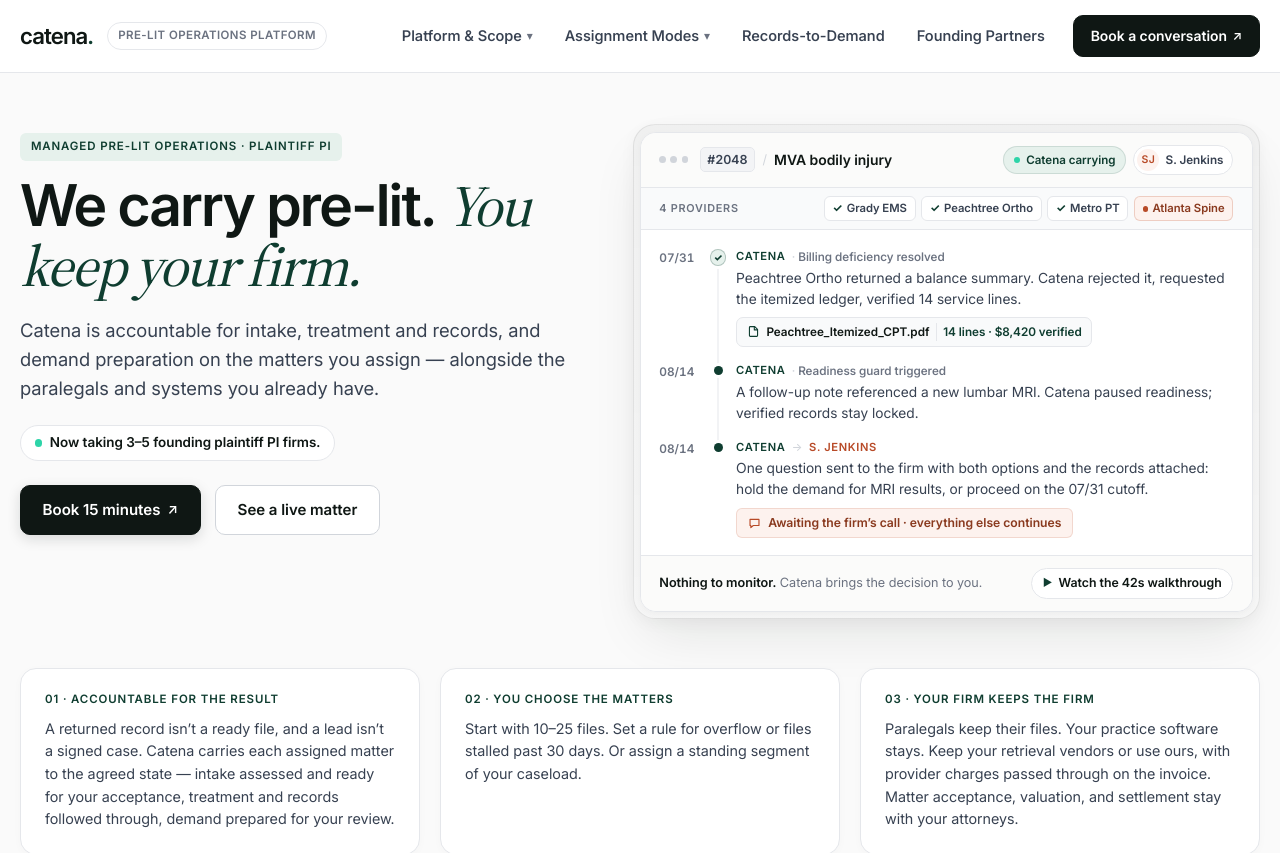
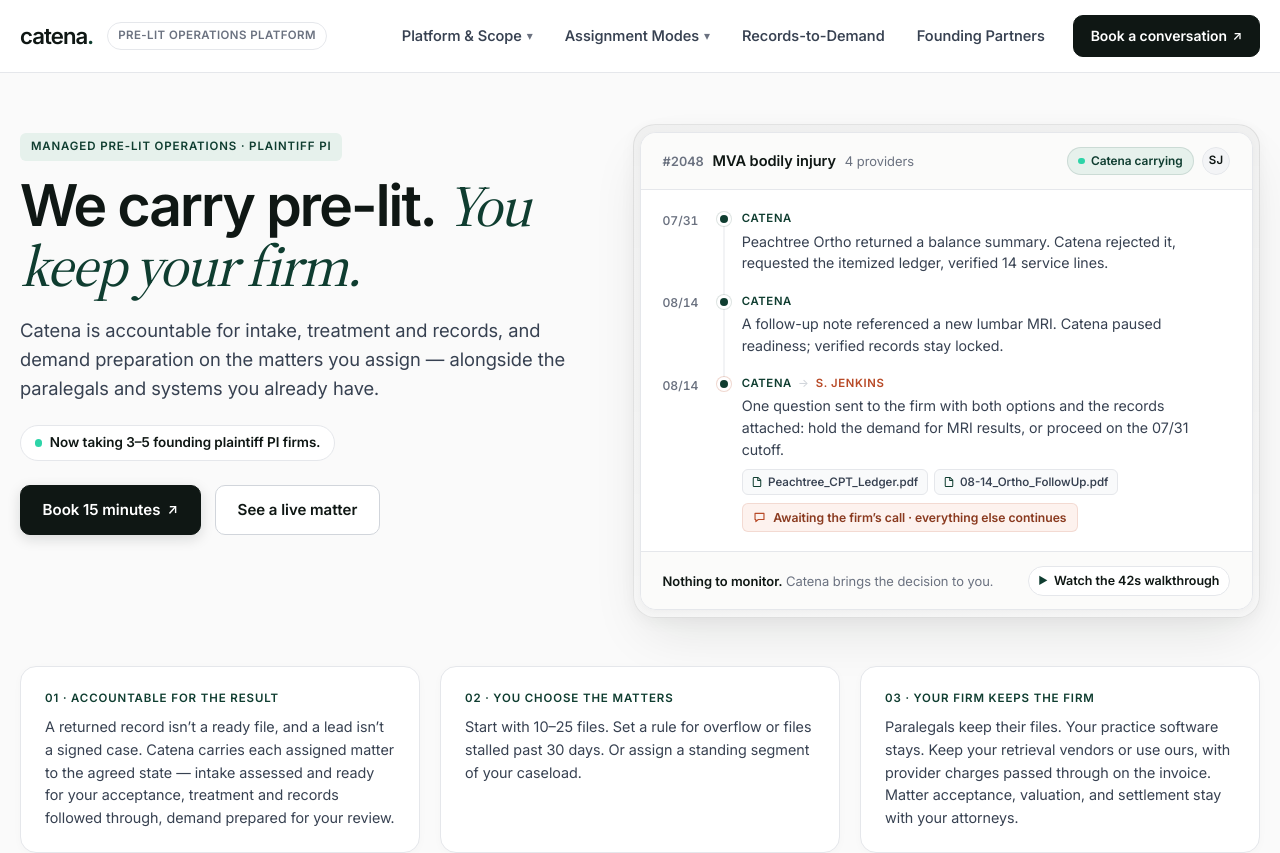
Before and after one commit to PrimeElixir/catena-landing, a Next.js app: page / in a window 1280 px wide. Shown: the top 853 px of the page. Built offline with nearby package versions, Linux system fonts and the light colour scheme.

Commit message:
Refine Hero Matter #2048 card to match exact 3-event scenario with continuous timeline rail and attached record chips

```diff
--- a/src/app/globals.css
+++ b/src/app/globals.css
@@ -879,190 +879,99 @@
   align-items: center;
   justify-content: space-between;
   gap: 0.75rem;
-  padding: 0.78rem 1.15rem;
+  padding: 0.88rem 1.35rem;
   background: var(--surface-subtle);
   border-bottom: 1px solid var(--line);
 }
 
 .matter-story-meta {
   display: flex;
-  align-items: center;
+  align-items: baseline;
   flex-wrap: wrap;
-  gap: 0.45rem;
-}
-
-.matter-window-dots {
-  display: inline-flex;
-  align-items: center;
-  gap: 0.28rem;
-  margin-right: 0.25rem;
-}
-
-.matter-window-dots span {
-  width: 0.42rem;
-  height: 0.42rem;
-  border-radius: 999px;
-  background: var(--line-strong);
+  gap: 0.55rem;
 }
 
 .matter-story-id {
-  font-size: 0.78rem;
-  font-weight: 650;
+  font-size: 0.8rem;
+  font-weight: 600;
   font-variant-numeric: tabular-nums;
-  padding: 0.12rem 0.42rem;
-  border-radius: 5px;
-  background: #f3f4f6;
-  border: 1px solid var(--line);
-  color: var(--ink-secondary);
-}
-
-.matter-story-sep {
-  color: var(--line-strong);
-  font-size: 0.8rem;
+  color: var(--muted);
 }
 
 .matter-story-name {
-  font-size: 0.88rem;
+  font-size: 0.92rem;
   font-weight: 650;
   color: var(--ink);
 }
 
+.matter-story-providers {
+  font-size: 0.82rem;
+  color: var(--muted);
+}
+
 .matter-story-badges {
   display: inline-flex;
   align-items: center;
-  gap: 0.45rem;
+  gap: 0.5rem;
 }
 
 .matter-status-chip {
   display: inline-flex;
   align-items: center;
-  gap: 0.36rem;
-  padding: 0.24rem 0.6rem;
+  gap: 0.38rem;
+  padding: 0.25rem 0.65rem;
   border-radius: 999px;
   background: var(--accent-soft);
   border: 1px solid rgba(15, 61, 48, 0.12);
   color: var(--accent);
-  font-size: 0.73rem;
-  font-weight: 650;
+  font-size: 0.75rem;
+  font-weight: 600;
 }
 
 .matter-status-dot {
-  width: 0.4rem;
-  height: 0.4rem;
+  width: 0.42rem;
+  height: 0.42rem;
   border-radius: 999px;
   background: var(--emerald-bright);
 }
 
-.matter-owner-pill {
-  display: inline-flex;
-  align-items: center;
-  gap: 0.38rem;
-  padding: 0.16rem 0.55rem 0.16rem 0.18rem;
-  border-radius: 999px;
-  background: var(--surface);
-  border: 1px solid var(--line);
-}
-
 .matter-owner-avatar {
   display: inline-flex;
-  width: 1.4rem;
-  height: 1.4rem;
+  width: 1.75rem;
+  height: 1.75rem;
   align-items: center;
   justify-content: center;
   border-radius: 999px;
-  background: var(--copper-soft);
-  color: var(--copper);
-  font-size: 0.66rem;
+  background: #f3f4f6;
+  border: 1px solid var(--line);
+  color: var(--ink);
+  font-size: 0.72rem;
   font-weight: 700;
   letter-spacing: 0.02em;
 }
 
-.matter-owner-name {
-  font-size: 0.74rem;
-  font-weight: 600;
-  color: var(--ink-secondary);
-}
-
-/* 4-Provider Readiness Bar */
-.matter-provider-strip {
-  display: flex;
-  flex-wrap: wrap;
-  align-items: center;
-  justify-content: space-between;
-  gap: 0.5rem;
-  padding: 0.52rem 1.15rem;
-  background: #f9fafb;
-  border-bottom: 1px solid var(--line);
-}
-
-.matter-provider-count {
-  font-size: 0.68rem;
-  font-weight: 700;
-  text-transform: uppercase;
-  letter-spacing: 0.07em;
-  color: var(--muted);
-}
-
-.matter-provider-pills {
-  display: flex;
-  flex-wrap: wrap;
-  align-items: center;
-  gap: 0.35rem;
-}
-
-.matter-prov-pill {
-  display: inline-flex;
-  align-items: center;
-  gap: 0.26rem;
-  padding: 0.16rem 0.48rem;
-  border-radius: 6px;
-  font-size: 0.71rem;
-  font-weight: 600;
-  background: var(--surface);
-  border: 1px solid var(--line);
-  color: var(--ink-secondary);
-}
-
-.matter-prov-pill-done span {
-  color: var(--accent);
-  font-weight: 700;
-}
-
-.matter-prov-pill-pending {
-  background: var(--copper-soft);
-  border-color: rgba(184, 74, 39, 0.22);
-  color: var(--copper-ink);
-}
-
-.matter-prov-dot {
-  width: 0.36rem;
-  height: 0.36rem;
-  border-radius: 999px;
-  background: var(--copper);
-}
-
 /* Timeline Activity Feed */
 .matter-story-events {
   display: flex;
   flex-direction: column;
-  padding: 1.15rem 1.15rem 1.05rem;
+  padding: 1.3rem 1.35rem 1.2rem;
   background: var(--surface);
 }
 
 .matter-story-row {
   display: grid;
-  grid-template-columns: 2.55rem 1.35rem 1fr;
-  gap: 0.45rem;
+  grid-template-columns: 2.7rem 1.25rem 1fr;
+  gap: 0.5rem;
   align-items: stretch;
 }
 
 .matter-story-date {
-  font-size: 0.74rem;
-  font-weight: 600;
+  font-size: 0.76rem;
+  font-weight: 550;
   font-variant-numeric: tabular-nums;
   color: var(--muted);
   line-height: 1.4;
-  padding-top: 0.08rem;
+  padding-top: 0.06rem;
 }
 
 .matter-story-rail {
@@ -1074,8 +983,8 @@
 .matter-story-rail::before {
   content: "";
   position: absolute;
-  top: 0.55rem;
-  bottom: -0.45rem;
+  top: 0.52rem;
+  bottom: -0.52rem;
   left: 50%;
   width: 1px;
   background: var(--line);
@@ -1086,38 +995,27 @@
   display: none;
 }
 
-.matter-story-node {
+.matter-story-dot {
   position: relative;
   z-index: 1;
-  width: 0.56rem;
-  height: 0.56rem;
-  margin-top: 0.24rem;
+  width: 0.52rem;
+  height: 0.52rem;
+  margin-top: 0.25rem;
   border-radius: 999px;
   background: var(--accent);
-  box-shadow: 0 0 0 3px var(--surface);
-}
-
-.matter-story-node-check {
-  width: 1.05rem;
-  height: 1.05rem;
-  margin-top: 0.04rem;
-  display: inline-flex;
-  align-items: center;
-  justify-content: center;
-  background: var(--accent-soft);
-  border: 1px solid rgba(15, 61, 48, 0.25);
-  color: var(--accent);
-  font-size: 0.62rem;
-  font-weight: 800;
-}
-
-.matter-story-node-copper {
-  background: var(--copper);
-  box-shadow: 0 0 0 3px var(--copper-soft);
+  box-shadow:
+    0 0 0 3px var(--surface),
+    0 0 0 4px rgba(15, 61, 48, 0.14);
+}
+
+.matter-story-dot-handoff {
+  box-shadow:
+    0 0 0 3px var(--surface),
+    0 0 0 4px rgba(184, 74, 39, 0.22);
 }
 
 .matter-story-body {
-  padding-bottom: 1rem;
+  padding-bottom: 1.2rem;
   min-width: 0;
 }
 
@@ -1130,29 +1028,16 @@
   align-items: center;
   flex-wrap: wrap;
   gap: 0.38rem;
-  font-size: 0.7rem;
+  font-size: 0.71rem;
   font-weight: 700;
   letter-spacing: 0.06em;
   text-transform: uppercase;
   line-height: 1.4;
-  margin-bottom: 0.2rem;
+  margin-bottom: 0.22rem;
 }
 
 .matter-actor-catena {
   color: var(--accent);
-}
-
-.matter-actor-meta {
-  font-weight: 550;
-  text-transform: none;
-  letter-spacing: 0;
-  color: var(--muted);
-  font-size: 0.74rem;
-}
-
-.matter-actor-meta::before {
-  content: "· ";
-  color: var(--line-strong);
 }
 
 .matter-actor-arrow {
@@ -1166,52 +1051,46 @@
 
 .matter-story-text {
   margin: 0;
-  font-size: 0.87rem;
-  line-height: 1.48;
+  font-size: 0.9rem;
+  line-height: 1.52;
   color: var(--ink-secondary);
 }
 
-/* Attached Verified Ledger Chip */
-.matter-artifact-chip {
-  margin-top: 0.48rem;
+/* Attached Records Sent with Question */
+.matter-attachments {
+  margin-top: 0.5rem;
+  display: flex;
+  flex-wrap: wrap;
+  gap: 0.38rem;
+}
+
+.matter-attachment-pill {
   display: inline-flex;
-  flex-wrap: wrap;
-  align-items: center;
-  gap: 0.42rem;
-  padding: 0.28rem 0.6rem;
-  border-radius: 7px;
+  align-items: center;
+  gap: 0.32rem;
+  padding: 0.2rem 0.52rem;
+  border-radius: 6px;
   background: #f9fafb;
   border: 1px solid var(--line);
-  font-size: 0.74rem;
-  color: var(--ink);
-}
-
-.matter-artifact-chip svg {
+  font-size: 0.73rem;
+  font-weight: 550;
+  color: var(--ink-secondary);
+}
+
+.matter-attachment-pill svg {
   color: var(--accent);
   flex-shrink: 0;
 }
 
-.matter-artifact-name {
-  font-weight: 600;
-  color: var(--ink);
-}
-
-.matter-artifact-meta {
-  color: var(--accent);
-  font-weight: 600;
-  padding-left: 0.38rem;
-  border-left: 1px solid var(--line);
-}
-
 .matter-awaiting-tag {
-  margin-top: 0.55rem;
+  margin-top: 0.5rem;
   display: inline-flex;
   align-items: center;
   gap: 0.45rem;
-  padding: 0.34rem 0.68rem;
+  padding: 0.32rem 0.65rem;
   border-radius: 6px;
   background: var(--copper-soft);
-  border: 1px solid rgba(184, 74, 39, 0.16);
+  border: 1px solid rgba(184, 74, 39, 0.14);
   color: var(--copper-ink);
   font-size: 0.77rem;
   font-weight: 600;
@@ -1229,14 +1108,14 @@
   align-items: center;
   justify-content: space-between;
   gap: 0.85rem;
-  padding: 0.75rem 1.15rem;
+  padding: 0.82rem 1.35rem;
   background: var(--surface-subtle);
   border-top: 1px solid var(--line);
 }
 
 .matter-story-attribution {
   margin: 0;
-  font-size: 0.8rem;
+  font-size: 0.82rem;
   color: var(--muted);
 }
 
@@ -1249,12 +1128,12 @@
   display: inline-flex;
   align-items: center;
   gap: 0.38rem;
-  padding: 0.3rem 0.65rem;
+  padding: 0.28rem 0.6rem;
   border: 1px solid var(--line);
   border-radius: 999px;
   background: var(--surface);
   color: var(--ink);
-  font-size: 0.78rem;
+  font-size: 0.79rem;
   font-weight: 600;
   cursor: pointer;
   transition:
--- a/src/components/InteractivePlatformShowcase.tsx
+++ b/src/components/InteractivePlatformShowcase.tsx
@@ -225,7 +225,7 @@
   return (
     <div
       className="hero-app-frame"
-      aria-label="Matter #2048 live interface view"
+      aria-label="Matter #2048 follow-through example"
     >
       <div className="hero-story-card">
         {showVideo ? (
@@ -268,19 +268,11 @@
           </div>
         ) : (
           <div className="matter-story-window">
-            {/* App Window Topbar */}
             <div className="matter-story-header">
               <div className="matter-story-meta">
-                <span className="matter-window-dots" aria-hidden="true">
-                  <span />
-                  <span />
-                  <span />
-                </span>
                 <span className="matter-story-id">#2048</span>
-                <span className="matter-story-sep" aria-hidden="true">
-                  /
-                </span>
                 <span className="matter-story-name">MVA bodily injury</span>
+                <span className="matter-story-providers">4 providers</span>
               </div>
               <div className="matter-story-badges">
                 <span className="matter-status-chip">
@@ -288,101 +280,40 @@
                   Catena carrying
                 </span>
                 <span
-                  className="matter-owner-pill"
+                  className="matter-owner-avatar"
                   title="S. Jenkins (Firm Paralegal)"
                 >
-                  <span className="matter-owner-avatar">SJ</span>
-                  <span className="matter-owner-name">S. Jenkins</span>
+                  SJ
                 </span>
               </div>
             </div>
 
-            {/* 4-Provider Live Readiness Micro-Strip */}
-            <div
-              className="matter-provider-strip"
-              aria-label="4 providers tracked"
-            >
-              <span className="matter-provider-count">4 providers</span>
-              <div className="matter-provider-pills">
-                <span className="matter-prov-pill matter-prov-pill-done">
-                  <span aria-hidden="true">✓</span> Grady EMS
-                </span>
-                <span className="matter-prov-pill matter-prov-pill-done">
-                  <span aria-hidden="true">✓</span> Peachtree Ortho
-                </span>
-                <span className="matter-prov-pill matter-prov-pill-done">
-                  <span aria-hidden="true">✓</span> Metro PT
-                </span>
-                <span className="matter-prov-pill matter-prov-pill-pending">
-                  <span className="matter-prov-dot" aria-hidden="true" />{" "}
-                  Atlanta Spine
-                </span>
-              </div>
-            </div>
-
-            {/* Timeline Activity Feed */}
             <div className="matter-story-events">
               <div className="matter-story-row">
                 <span className="matter-story-date">07/31</span>
                 <div className="matter-story-rail" aria-hidden="true">
-                  <span className="matter-story-node matter-story-node-check">
-                    ✓
-                  </span>
+                  <span className="matter-story-dot" />
                 </div>
                 <div className="matter-story-body">
                   <div className="matter-actor-line">
                     <span className="matter-actor-catena">CATENA</span>
-                    <span className="matter-actor-meta">
-                      Billing deficiency resolved
-                    </span>
                   </div>
                   <p className="matter-story-text">
                     Peachtree Ortho returned a balance summary. Catena rejected
                     it, requested the itemized ledger, verified 14 service
                     lines.
                   </p>
-                  <div className="matter-artifact-chip">
-                    <svg
-                      width="13"
-                      height="13"
-                      viewBox="0 0 16 16"
-                      fill="none"
-                      aria-hidden="true"
-                    >
-                      <path
-                        d="M4 2h5.5L13 5.5V13a1 1 0 0 1-1 1H4a1 1 0 0 1-1-1V3a1 1 0 0 1 1-1Z"
-                        stroke="currentColor"
-                        strokeWidth="1.35"
-                        strokeLinejoin="round"
-                      />
-                      <path
-                        d="M9 2v4h4"
-                        stroke="currentColor"
-                        strokeWidth="1.35"
-                        strokeLinejoin="round"
-                      />
-                    </svg>
-                    <span className="matter-artifact-name">
-                      Peachtree_Itemized_CPT.pdf
-                    </span>
-                    <span className="matter-artifact-meta">
-                      14 lines · $8,420 verified
-                    </span>
-                  </div>
                 </div>
               </div>
 
               <div className="matter-story-row">
                 <span className="matter-story-date">08/14</span>
                 <div className="matter-story-rail" aria-hidden="true">
-                  <span className="matter-story-node" />
+                  <span className="matter-story-dot" />
                 </div>
                 <div className="matter-story-body">
                   <div className="matter-actor-line">
                     <span className="matter-actor-catena">CATENA</span>
-                    <span className="matter-actor-meta">
-                      Readiness guard triggered
-                    </span>
                   </div>
                   <p className="matter-story-text">
                     A follow-up note referenced a new lumbar MRI. Catena paused
@@ -394,7 +325,7 @@
               <div className="matter-story-row matter-story-row-last">
                 <span className="matter-story-date">08/14</span>
                 <div className="matter-story-rail" aria-hidden="true">
-                  <span className="matter-story-node" />
+                  <span className="matter-story-dot matter-story-dot-handoff" />
                 </div>
                 <div className="matter-story-body">
                   <div className="matter-actor-line">
@@ -409,6 +340,57 @@
                     records attached: hold the demand for MRI results, or
                     proceed on the 07/31 cutoff.
                   </p>
+                  <div
+                    className="matter-attachments"
+                    aria-label="Attached records sent with question"
+                  >
+                    <span className="matter-attachment-pill">
+                      <svg
+                        width="12"
+                        height="12"
+                        viewBox="0 0 16 16"
+                        fill="none"
+                        aria-hidden="true"
+                      >
+                        <path
+                          d="M4 2h5.5L13 5.5V13a1 1 0 0 1-1 1H4a1 1 0 0 1-1-1V3a1 1 0 0 1 1-1Z"
+                          stroke="currentColor"
+                          strokeWidth="1.35"
+                          strokeLinejoin="round"
+                        />
+                        <path
+                          d="M9 2v4h4"
+                          stroke="currentColor"
+                          strokeWidth="1.35"
+                          strokeLinejoin="round"
+                        />
+                      </svg>
+                      Peachtree_CPT_Ledger.pdf
+                    </span>
+                    <span className="matter-attachment-pill">
+                      <svg
+                        width="12"
+                        height="12"
+                        viewBox="0 0 16 16"
+                        fill="none"
+                        aria-hidden="true"
+                      >
+                        <path
+                          d="M4 2h5.5L13 5.5V13a1 1 0 0 1-1 1H4a1 1 0 0 1-1-1V3a1 1 0 0 1 1-1Z"
+                          stroke="currentColor"
+                          strokeWidth="1.35"
+                          strokeLinejoin="round"
+                        />
+                        <path
+                          d="M9 2v4h4"
+                          stroke="currentColor"
+                          strokeWidth="1.35"
+                          strokeLinejoin="round"
+                        />
+                      </svg>
+                      08-14_Ortho_FollowUp.pdf
+                    </span>
+                  </div>
                   <div className="matter-awaiting-tag">
                     <svg
                       className="matter-awaiting-icon"
@@ -433,7 +415,6 @@
               </div>
             </div>
 
-            {/* App Footer */}
             <div className="matter-story-footer">
               <p className="matter-story-attribution">
                 <strong>Nothing to monitor.</strong> Catena brings the decision
```
